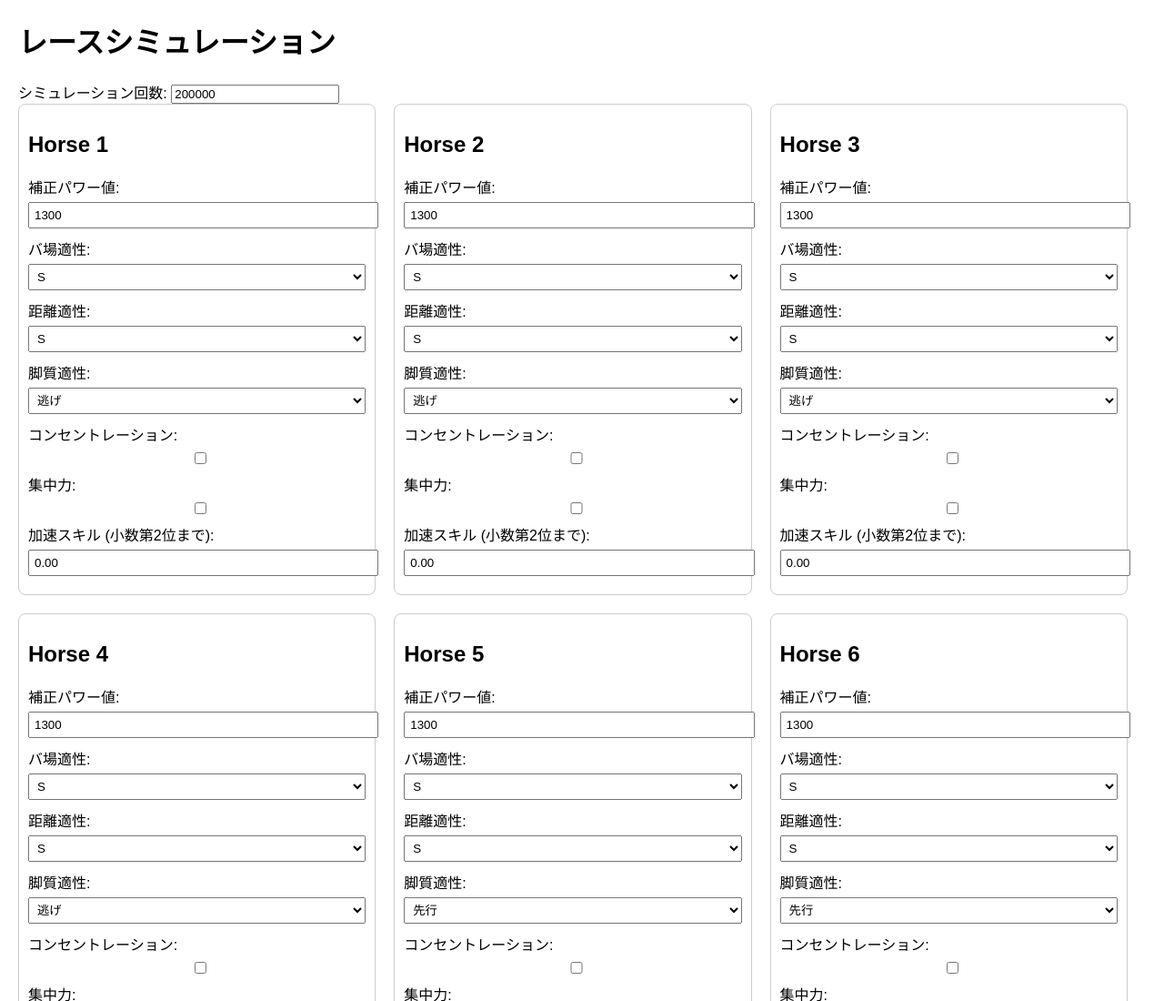
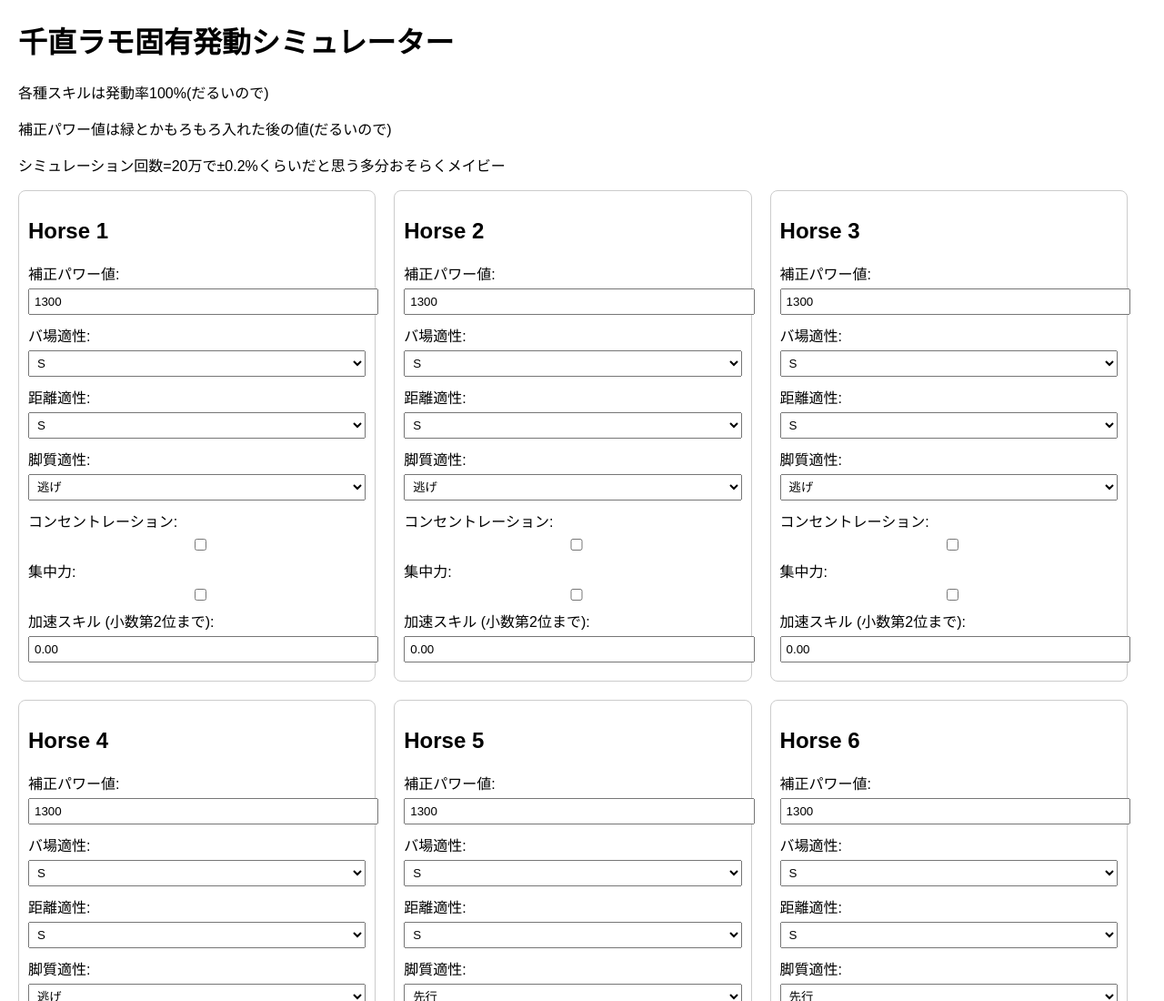
Before and after one commit to ogatetsu-0501/deokure, a plain HTML site: page index.html in a window 1280 px wide. Shown: the top 1100 px of the page at 91% size. Drawn offline with Linux system fonts and the light colour scheme.

Commit message:
注釈追加

```diff
--- a/index.html
+++ b/index.html
@@ -7,10 +7,13 @@
     <link rel="stylesheet" href="styles.css" />
   </head>
   <body>
-    <h1>レースシミュレーション</h1>
+    <h1>千直ラモ固有発動シミュレーター</h1>
+    <p>各種スキルは発動率100%(だるいので)</p>
+    <p>補正パワー値は緑とかもろもろ入れた後の値(だるいので)</p>
+    <p>シミュレーション回数=20万で±0.2%くらいだと思う多分おそらくメイビー</p>
+    <div id="horseInputs" class="card-container"></div>
     <label for="numSimulations">シミュレーション回数:</label>
     <input type="number" id="numSimulations" value="200000" min="1" />
-    <div id="horseInputs" class="card-container"></div>
     <button onclick="simulate()">シミュレーションを実行</button>
     <div id="loading" class="loading hidden">
       <div class="spinner"></div>
```
